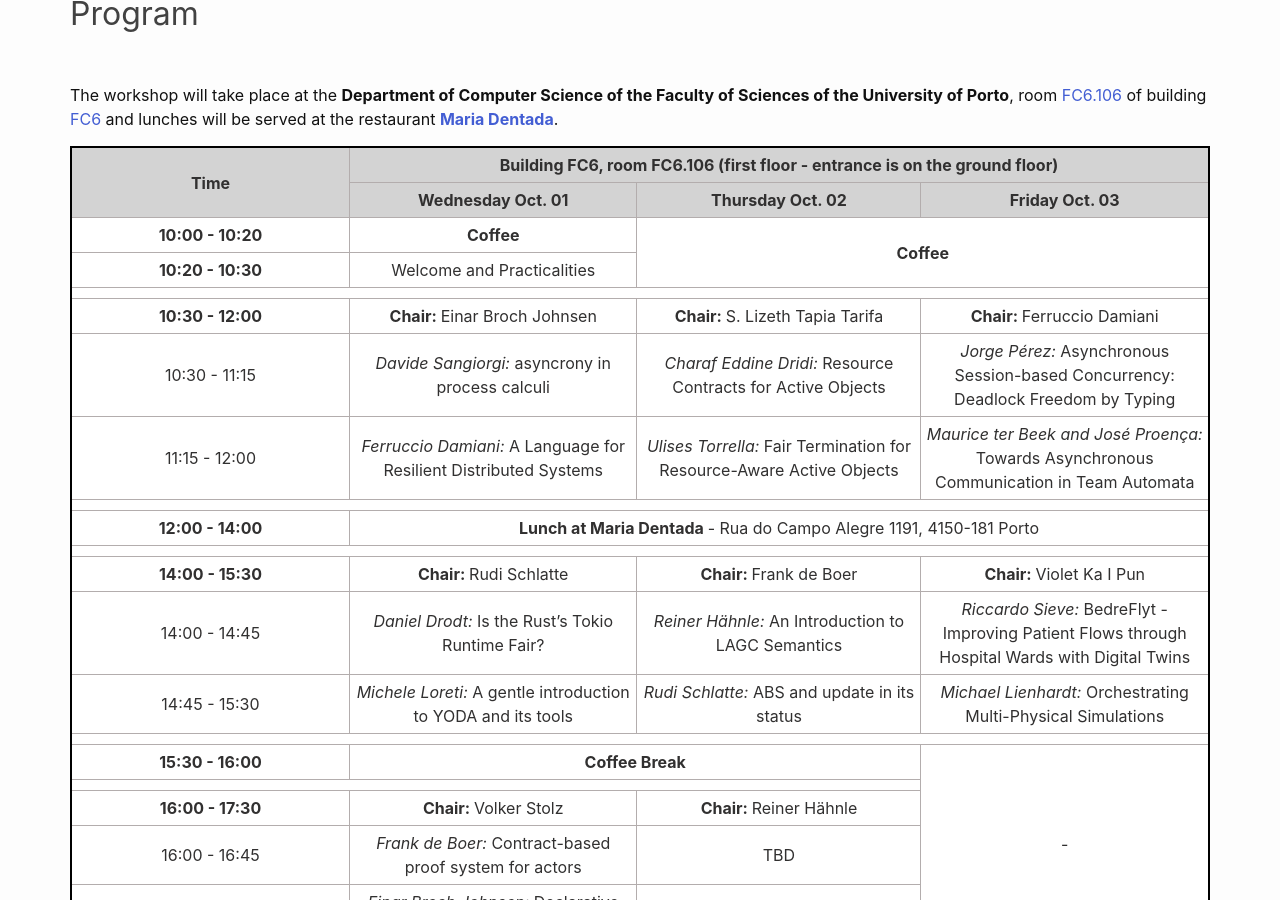
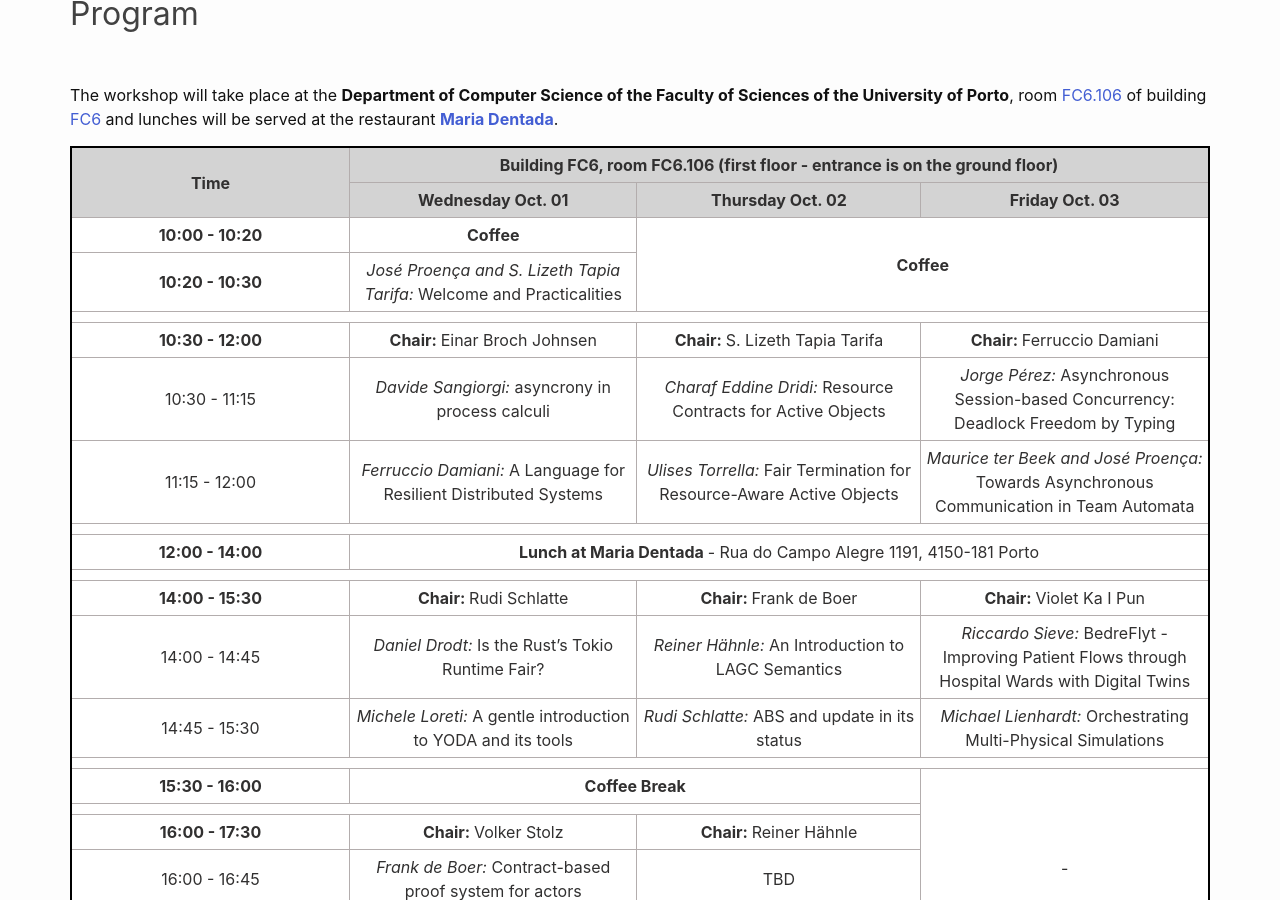
Before and after one commit to apm-workshop/2025, a Jekyll site: the page built from _pages/program.md, in a window 1280 px wide and 900 px high, scrolled down 460 px. Built offline with Jekyll 4.4.1, drawn with Linux system fonts in a browser that asks for light colours.

Commit message:
Update program.md

```diff
--- a/_pages/program.md
+++ b/_pages/program.md
@@ -57,7 +57,7 @@ The workshop will take place at the __Department of Computer Science of the Facu
 		</tr>
 		<tr>
 			<td> <b> 10:20 - 10:30 </b> </td>
-			<td >  Welcome and Practicalities </td>
+			<td >  <em>  José Proença and S. Lizeth Tapia Tarifa: </em> Welcome and Practicalities </td>
 		</tr>
 		<tr>
 		 <td colspan="4">  </td>
```
